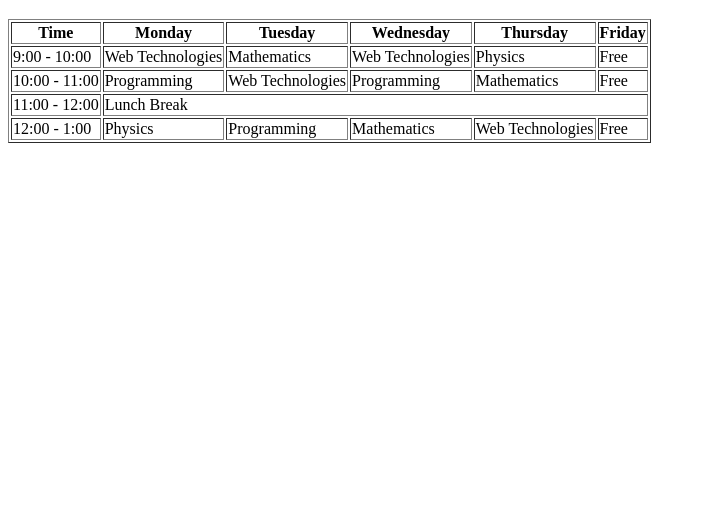
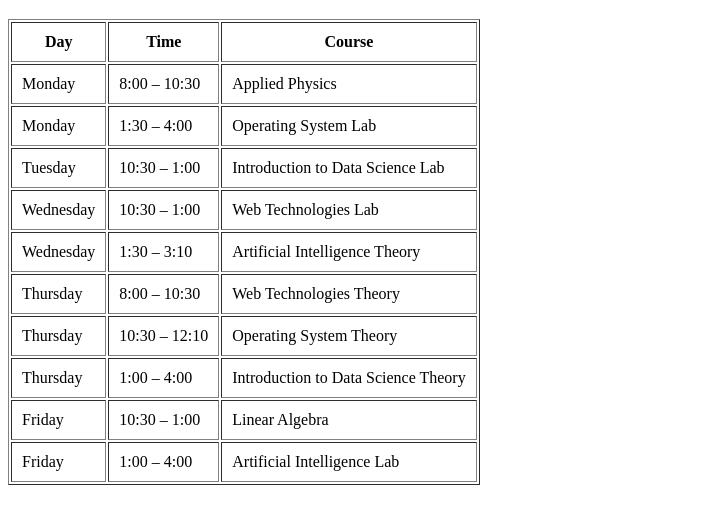
Before and after one commit to shayanmarwar-codes/24PWBCS1349-Muhammad-Shayan-Lab-02, a plain HTML site: page lab02/schedule.html in a window 1280 px wide. Shown: the part 167-688 px from the top of the page, without its empty margins (0-706 px from the left). Drawn offline with Linux system fonts and the light colour scheme.

Commit message:
Updated final course schedule

```diff
--- a/lab02/schedule.html
+++ b/lab02/schedule.html
@@ -20,48 +20,67 @@
 
     <h1>Weekly Course Schedule</h1>
 
-    <table border="1">
+   <table border="1" cellpadding="10">
     <tr>
+        <th>Day</th>
         <th>Time</th>
-            <th>Monday</th>
-            <th>Tuesday</th>
-            <th>Wednesday</th>
-            <th>Thursday</th>
-            <th>Friday</th>
+        <th>Course</th>
     </tr>
 
     <tr>
-            <td>9:00 - 10:00</td>
-            <td>Web Technologies</td>
-            <td>Mathematics</td>
-            <td>Web Technologies</td>
-            <td>Physics</td>
-            <td>Free</td>
+        <td>Monday</td>
+        <td>8:00 – 10:30</td>
+        <td>Applied Physics</td>
+    </tr>
+    <tr>
+        <td>Monday</td>
+        <td>1:30 – 4:00</td>
+        <td>Operating System Lab</td>
     </tr>
 
     <tr>
-            <td>10:00 - 11:00</td>
-            <td>Programming</td>
-            <td>Web Technologies</td>
-            <td>Programming</td>
-            <td>Mathematics</td>
-            <td>Free</td>
+        <td>Tuesday</td>
+        <td>10:30 – 1:00</td>
+        <td>Introduction to Data Science Lab</td>
     </tr>
 
     <tr>
-            <td>11:00 - 12:00</td>
-            <td colspan="5">Lunch Break</td>
+        <td>Wednesday</td>
+        <td>10:30 – 1:00</td>
+        <td>Web Technologies Lab</td>
+    </tr>
+    <tr>
+        <td>Wednesday</td>
+        <td>1:30 – 3:10</td>
+        <td>Artificial Intelligence Theory</td>
     </tr>
 
     <tr>
-            <td>12:00 - 1:00</td>
-            <td>Physics</td>
-            <td>Programming</td>
-            <td>Mathematics</td>
-            <td>Web Technologies</td>
-            <td>Free</td>
+        <td>Thursday</td>
+        <td>8:00 – 10:30</td>
+        <td>Web Technologies Theory</td>
+    </tr>
+    <tr>
+        <td>Thursday</td>
+        <td>10:30 – 12:10</td>
+        <td>Operating System Theory</td>
+    </tr>
+    <tr>
+        <td>Thursday</td>
+        <td>1:00 – 4:00</td>
+        <td>Introduction to Data Science Theory</td>
+    </tr>
+
+    <tr>
+        <td>Friday</td>
+        <td>10:30 – 1:00</td>
+        <td>Linear Algebra</td>
+    </tr>
+    <tr>
+        <td>Friday</td>
+        <td>1:00 – 4:00</td>
+        <td>Artificial Intelligence Lab</td>
     </tr>
 </table>
-
 </body>
 </html>
```
Lines whose indentation alone changed are shown as unchanged.
